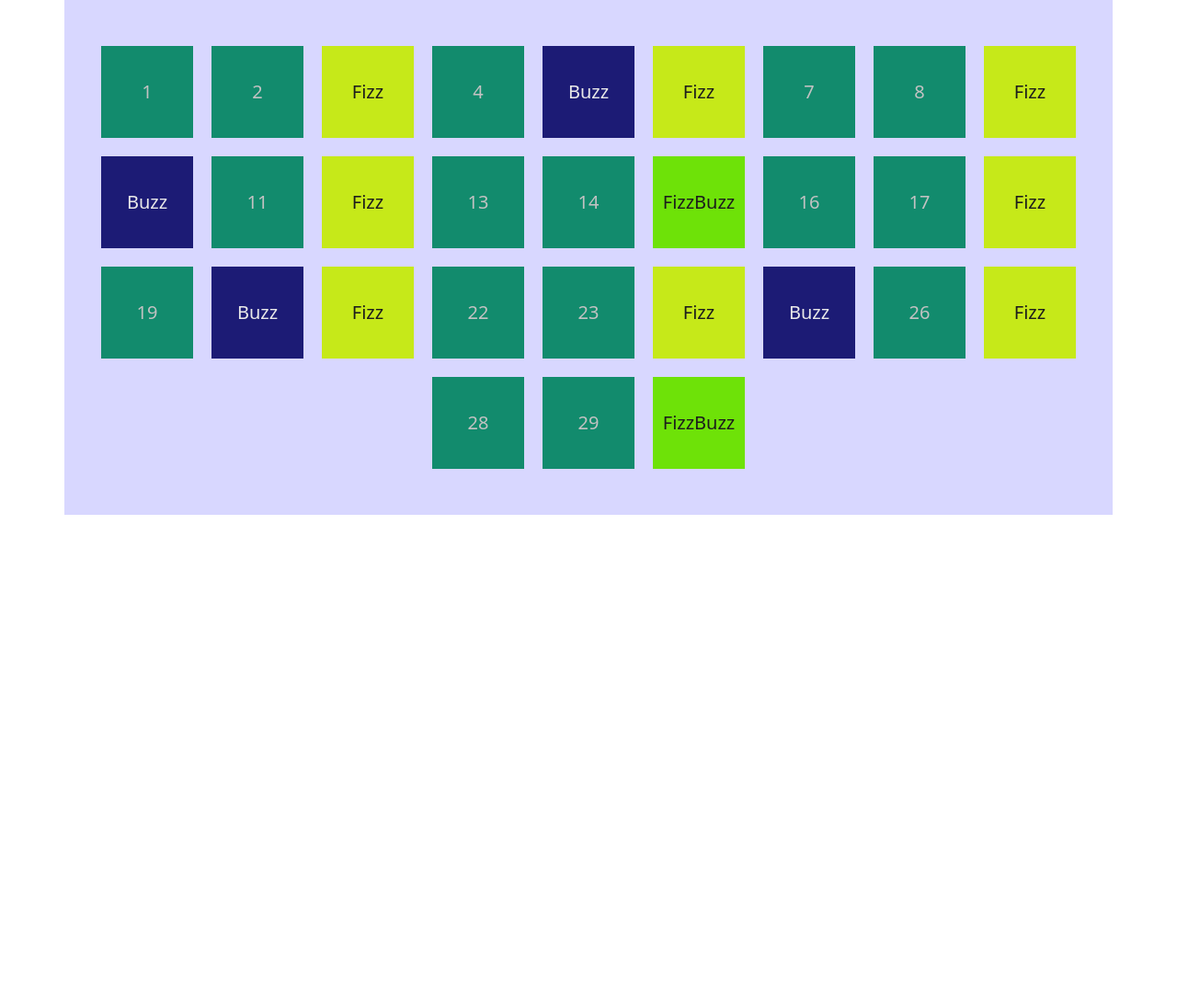
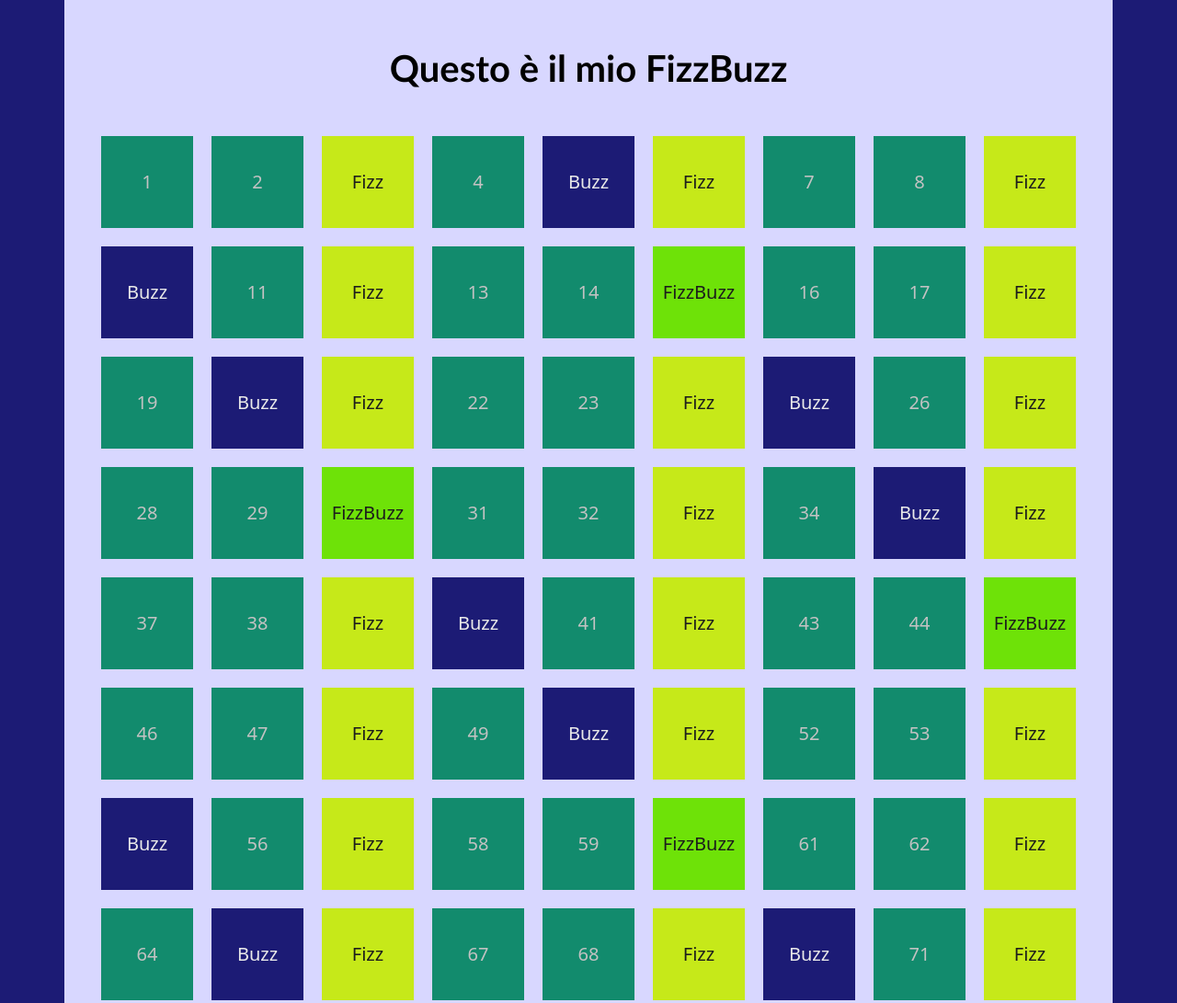
Before and after one commit to alessandrodaniello105/js-fizzbuzz, a plain HTML site: page index.html in a window 1280 px wide. Shown: the top 1091 px of the page at 92% size. Before the commit the page ends 800 px from the top, so only its background shows below. Drawn offline with nearby package versions, Linux system fonts and the light colour scheme.

Commit message:
[edit]'for' exec. condition '100'; [style]body, h1

```diff
--- a/js/script.js
+++ b/js/script.js
@@ -1,7 +1,12 @@
 const boxesContainer = document.querySelector('.boxes');
 let boxEl;
 
-for (let i = 1; i <= 30; i++) {
+
+boxesContainer.innerHTML += `
+  <h1>Questo è il mio FizzBuzz</h1>
+`;
+
+for (let i = 1; i <= 100; i++) {
 
   boxEl = document.createElement('div');
   boxEl.classList.add('box');
--- a/style/style.css
+++ b/style/style.css
@@ -2,6 +2,19 @@
   margin: 0;
   padding: 0;
   box-sizing: border-box;
+}
+
+body {
+  background-color: #1c1b75;
+}
+
+h1 {
+  width: 100%;
+  text-align: center;
+  margin: 10px 0 40px;
+  color: #000;
+  font-weight: 700;
+  font-family: 'Trebuchet MS', 'Lucida Sans Unicode', 'Lucida Grande', 'Lucida Sans', Arial, sans-serif;
 }
 
 .container {
```
